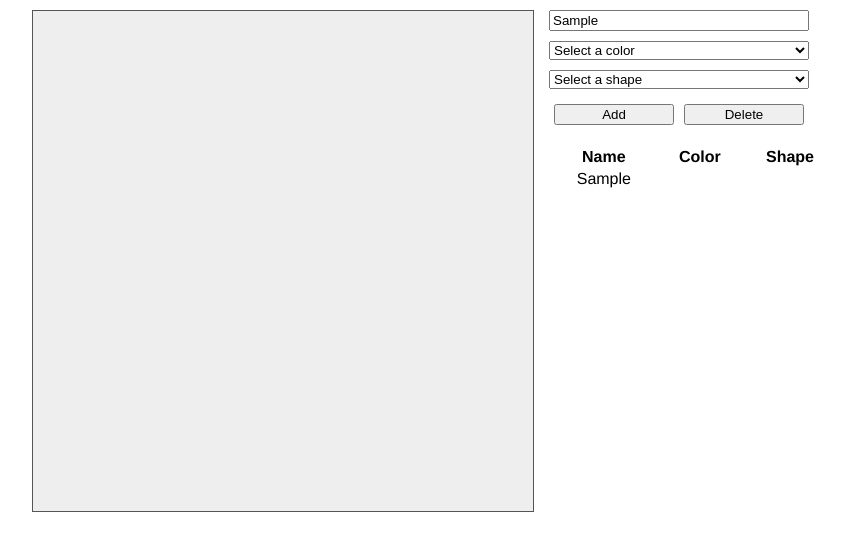
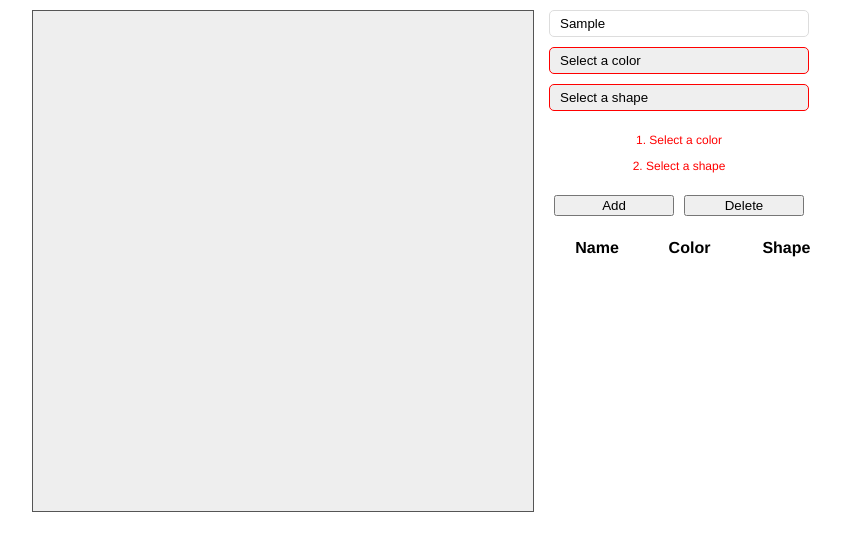
Before and after one commit to vovasap/vue-test-task, a Vue app: page / in a window 1280 px wide. Both pictures are taken after typing "Sample" into the empty fields and a click on the button "Add". Shown: the top 550 px of the page, without its empty margins (212-1057 px from the left). Built offline with nearby package versions, Linux system fonts and the light colour scheme.

Commit message:
feature(Form.vue) validate input data

```diff
--- a/src/App.vue
+++ b/src/App.vue
@@ -2,7 +2,7 @@
   <div id="app">
     <div class="field"></div>
     <div class="data-container">
-      <Form @addFigure="addFigure" />
+      <Form @addFigure="addFigure" :figures="figures" />
       <FiguresList :figures="figures" />
     </div>
   </div>
--- a/src/components/Form.vue
+++ b/src/components/Form.vue
@@ -1,18 +1,34 @@
 <template>
   <form @submit.prevent="createShape">
-    <input type="text" v-model="currentName" placeholder="name" />
-    <select v-model="currentColor">
+    <input
+      :class="{ 'form-warning': errorKinds.name }"
+      type="text"
+      v-model="currentName"
+      placeholder="name"
+    />
+    <select
+      :class="{ 'form-warning': errorKinds.color }"
+      v-model="currentColor"
+    >
       <option disabled value="">Select a color</option>
       <option v-for="(color, index) in colors" :key="index">
         {{ color }}
       </option>
     </select>
-    <select v-model="currentShape">
+    <select
+      :class="{ 'form-warning': errorKinds.shape }"
+      v-model="currentShape"
+    >
       <option disabled value="">Select a shape</option>
       <option v-for="(shape, index) in shapes" :key="index">
         {{ shape }}
       </option>
     </select>
+    <div class="text-warning" v-if="hasError">
+      <p v-for="(error, index) in errors" :key="index">
+        {{ errors.length > 1 ? index + 1 + '. ' : null }} {{ error }}
+      </p>
+    </div>
     <div class="buttons">
       <button type="submit">Add</button>
       <button>Delete</button>
@@ -22,8 +38,10 @@
 
 <script>
 export default {
+  props: ['figures'],
   data() {
     return {
+      hasError: false,
       currentName: '',
       currentColor: '',
       currentShape: '',
@@ -46,15 +64,51 @@ export default {
         'Navy',
       ],
       shapes: ['Square', 'Circle', 'Triangle', 'Hexagedron'],
+      errors: [],
+      errorKinds: { name: false, color: false, shape: false },
     }
   },
   methods: {
     createShape() {
+      this.validateFormElements()
+      if (this.errors.length) {
+        return
+      }
       this.$emit('addFigure', {
         name: this.currentName,
         color: this.currentColor,
         shape: this.currentShape,
       })
+      this.colors = this.colors.filter((color) => color !== this.currentColor)
+      this.currentName = ''
+      this.currentColor = ''
+      this.currentShape = ''
+      this.isExistingName = false
+    },
+    validateFormElements() {
+      this.errors = []
+      this.errorKinds = {}
+      if (
+        !this.currentName.trim() ||
+        this.figures.findIndex(
+          (figure) => figure.name == this.currentName.trim()
+        ) >= 0
+      ) {
+        this.errors.push('Pick another name')
+        this.errorKinds.name = true
+      }
+      if (!this.currentColor) {
+        this.errors.push('Select a color')
+        this.errorKinds.color = true
+      }
+      if (!this.currentShape) {
+        this.errors.push('Select a shape')
+        this.errorKinds.shape = true
+      }
+      if (this.errors.length) {
+        this.hasError = true
+      }
+      return this.errors
     },
   },
 }
@@ -69,6 +123,13 @@ form {
 input,
 select {
   margin-bottom: 10px;
+  padding: 5px 10px;
+
+  border: 1px solid #ddd;
+  border-radius: 5px;
+}
+select {
+  appearance: none;
 }
 .buttons {
   display: flex;
@@ -78,4 +139,14 @@ button {
   width: 120px;
   margin: 5px;
 }
+.text-warning {
+  margin: 0 0 5px;
+
+  text-align: center;
+  font-size: 12px;
+  color: #f00;
+}
+.form-warning {
+  border: 1px solid #f00;
+}
 </style>
```
